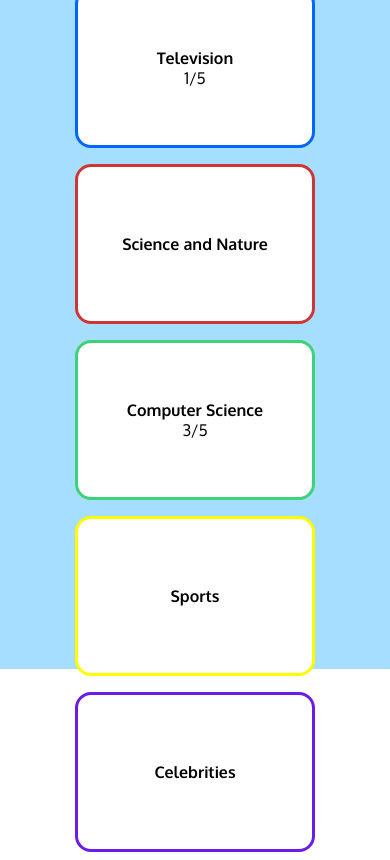
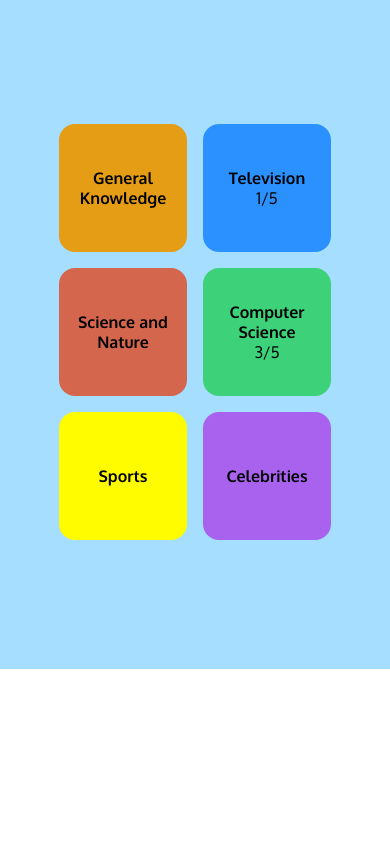
Before and after one commit to fac-12/teamQ, a website: page index.html in a window 390 px wide. Shown: the part 88-948 px from the top of the page. After the commit the page ends 844 px from the top, so only its background shows below. Drawn offline with Linux system fonts and the light colour scheme.

Commit message:
fix mobile

```diff
--- a/categories.dom.js
+++ b/categories.dom.js
@@ -35,12 +35,14 @@ function drawCategories(catArr) {
     var catTitle = document.createElement('h4');
     var catTitleText = document.createTextNode(item.name);
     catTitle.appendChild(catTitleText);
+    catTitle.className = "cat_title";
     catButton.appendChild(catTitle);
     //create category score and append to button if greater than 0
     if (item.score > 0) {
       var catScore = document.createElement('p');
       var catScoreText = document.createTextNode(item.score+'/'+numQuestions);
       catScore.appendChild(catScoreText);
+      catScore.className = "cat_score";
       catButton.appendChild(catScore);
     }
     //create button listener
--- a/style.css
+++ b/style.css
@@ -15,7 +15,6 @@ header {
   justify-content: center;
   align-items: center;
   background: #a5deff;
-  padding: 1rem 5rem;
 }
 
 .home-flex-container {
@@ -23,7 +22,7 @@ header {
   justify-content: center;
   align-items: center;
   flex-wrap: wrap;
-  margin: 0;
+  margin: 1rem;
 }
 
 .home-flex-container button {
@@ -31,47 +30,58 @@ header {
   margin: 0.5rem;
   padding: 1rem;
   cursor: pointer;
-  width: 15rem;
-  height: 10rem;
+  width: 8rem;
+  height: 8rem;
   font-size: 1rem;
   border-radius: 1rem;
+  display: flex;
+  justify-content: center;
+  align-items: center;
+  flex-direction: column;
 }
 
+
 .home-flex-container button:nth-child(1) {
-  border: 3px solid #e69f16;
+  background-color: #e69d16;
+  border: 3px solid #e69d16;
 }
 .home-cat-button:nth-of-type(1):hover {
-  border: 6px solid #e69f16;
+  border: 3px solid white;
 }
 .home-flex-container button:nth-child(2) {
-  border: 3px solid #0066ff;
+  background-color: #2b91ff;
+  border: 3px solid #2b91ff;
 }
 .home-cat-button:nth-of-type(2):hover {
-  border: 6px solid #0066ff;
+  border: 3px solid white;
 }
 .home-flex-container button:nth-child(3) {
-  border: 3px solid #cf3535;
+  background-color: #d5664e;
+  border: 3px solid #d5664e;
 }
 .home-cat-button:nth-of-type(3):hover {
-  border: 6px solid #cf3535;
+  border: 3px solid white;
 }
 .home-flex-container button:nth-child(4) {
+  background-color: #3dd279;
   border: 3px solid #3dd279;
 }
 .home-cat-button:nth-of-type(4):hover {
-  border: 6px solid #3dd279;
+  border: 3px solid white;
 }
 .home-flex-container button:nth-child(5) {
+  background-color: #fffc00;
   border: 3px solid #fffc00;
 }
 .home-cat-button:nth-of-type(5):hover {
-  border: 6px solid #fffc00;
+  border: 3px solid white;
 }
 .home-flex-container button:nth-child(6) {
-  border: 3px solid #6a1ce9;
+  background-color: #a862ee;
+  border: 3px solid #a862ee;
 }
 .home-cat-button:nth-of-type(6):hover {
-  border: 6px solid #6a1ce9;
+  border: 3px solid white;
 }
 
 
@@ -173,7 +183,8 @@ header {
 }
 @media screen and (min-width: 600px){
   .home-flex-container button {
-    width: 20rem;
+    width: 19rem;
+    height: 8rem;
     padding: 1.6rem 4rem;
   }
   .video{
```
